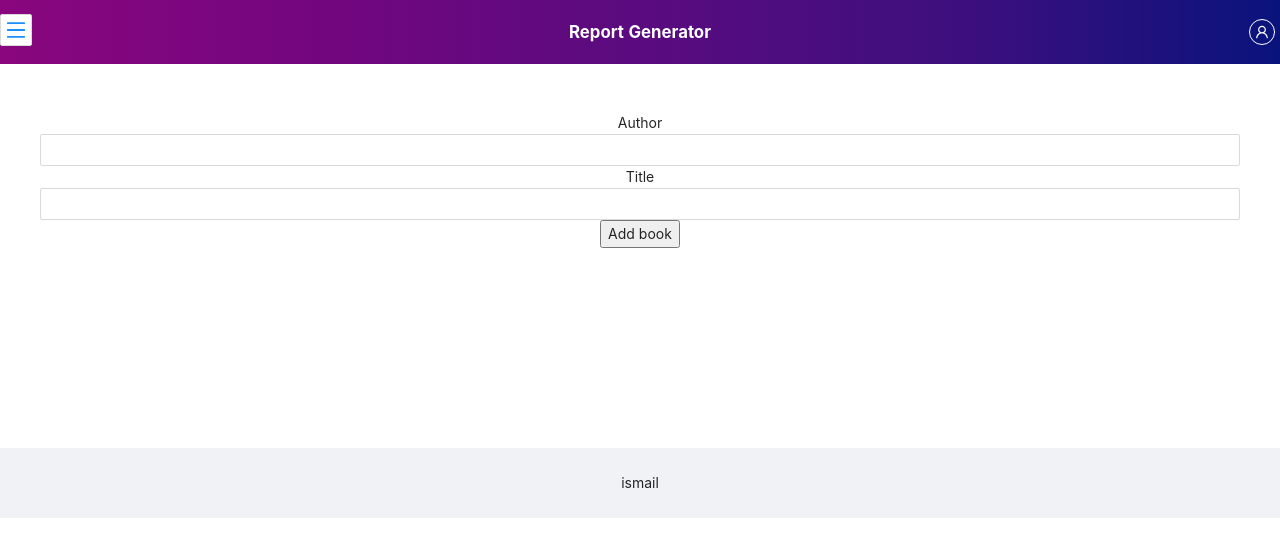
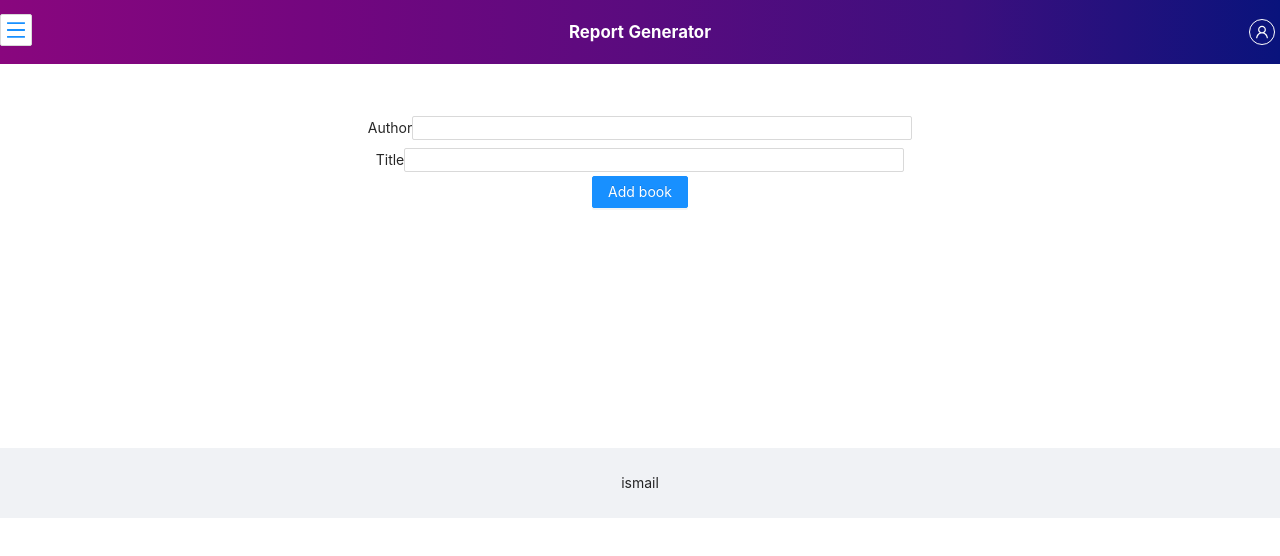
Before and after one commit to imismailpe/reportgenerator, a React (Create React App) app: page / in a window 1280 px wide. Shown: the top 556 px of the page. Built offline with nearby package versions, Linux system fonts and the light colour scheme.

Commit message:
css fixes2

```diff
--- a/src/App.css
+++ b/src/App.css
@@ -35,13 +35,24 @@
 }
 .booksContainer{
   display: grid;
-  grid-template-columns: repeat(auto-fill, minmax(100px, 1fr));
+  grid-template-columns: repeat(auto-fill, minmax(150px, 1fr));
+}
+.inputContainer{
+  display: flex;
+  justify-content: center;
+  align-items: center;
+  padding: 4px;
+}
+.inputContainer>input{
+  max-width: 500px;
 }
 .bookRow{
   border: 1px dashed gray;
   border-radius: 3px;
   padding: 3px;
   margin: 1px;
+  overflow: auto;
+  box-shadow: 3px 3px 3px #f1cdf5;
 }
 .deleteBookButton{
   border: 1px solid red;
--- a/src/components/home.js
+++ b/src/components/home.js
@@ -1,5 +1,5 @@
 import React, { useEffect, useState } from 'react';
-import { Layout, message, Input, Spin } from 'antd';
+import { Layout, message, Input, Spin, Button } from 'antd';
 import HeaderComp from './Header';
 import axios from 'axios';
 const { Header, Content, Footer } = Layout;
@@ -93,9 +93,9 @@ const Home = () => {
                         loading?<Spin/>
                         :selectedMenuItem === '1' ?
                             (<form name='addbookform' onSubmit={submitBook} className='bookForm'>
-                                <label>Author</label><Input {...author} />
-                                <label>Title</label><Input {...title} />
-                                <button type='submit'>Add book</button>
+                                <div className='inputContainer'>Author<Input size='small' {...author} /></div>
+                                <div className='inputContainer'>Title<Input size='small' {...title} /></div>
+                                <Button type='primary' onClick={submitBook}>Add book</Button>
                             </form>)
                             : selectedMenuItem === '2' ?
                                 (<div className='booksContainer'>
```
